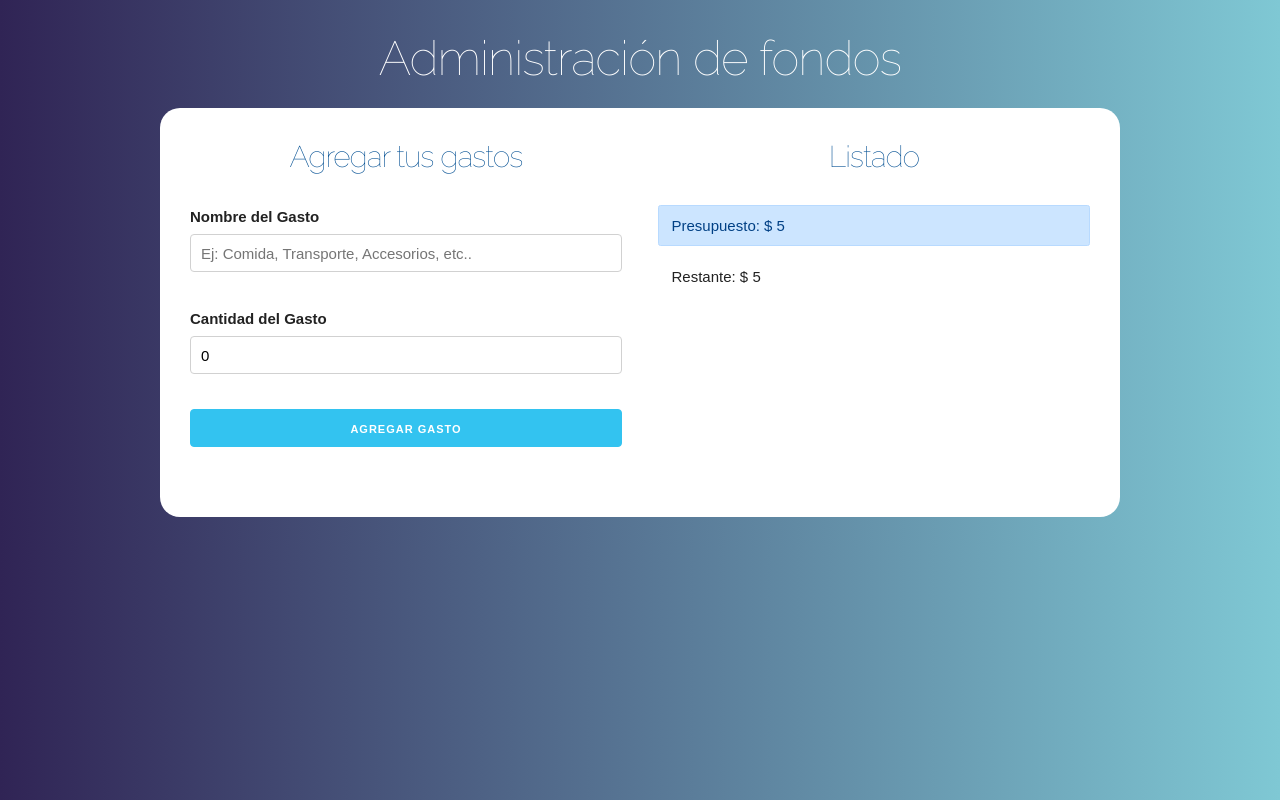
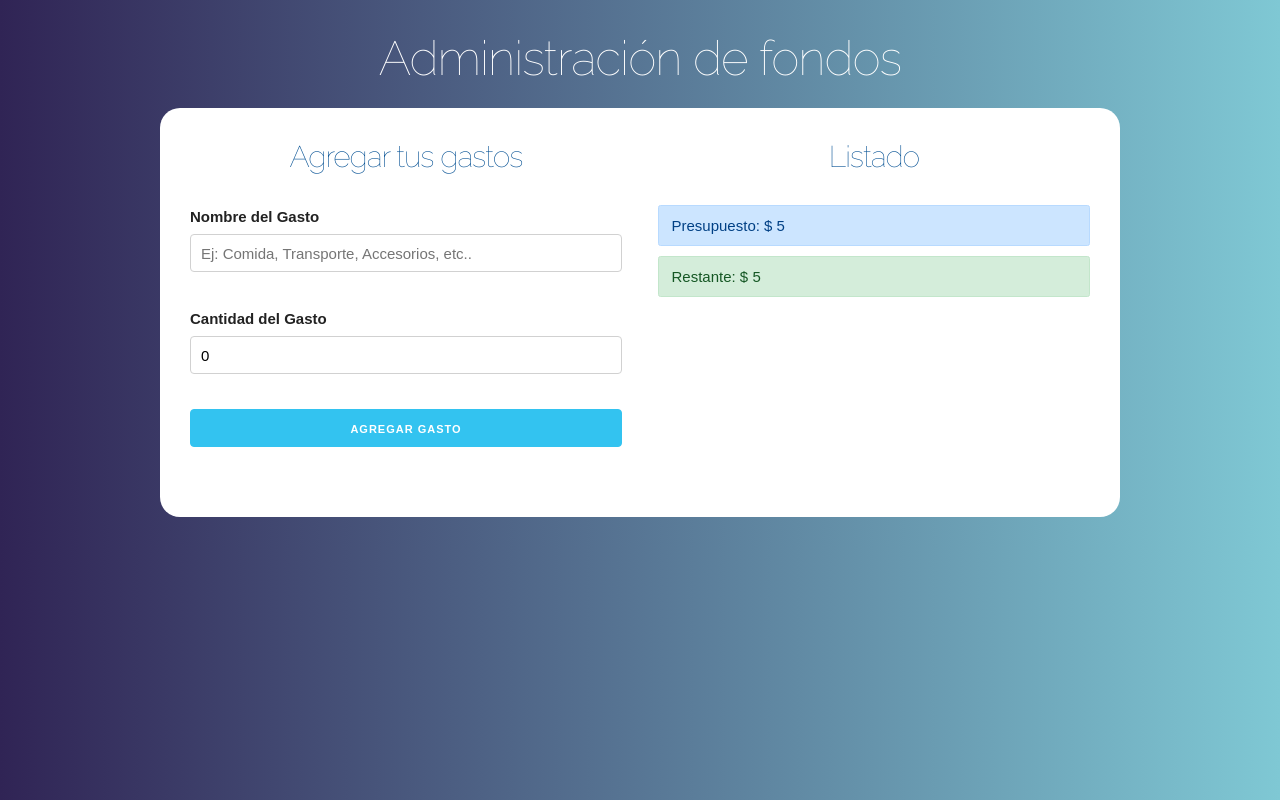
Before and after one commit to tomasgz7/CodeChallenge-ADF, a React (Create React App) app: page / in a window 1280 px wide. Both pictures are taken after typing "5" into the empty fields and a click on the input "Registrar". Built offline with nearby package versions, Linux system fonts and the light colour scheme.

Commit message:
agregando colores a medida que gastamos nuestro presupuesto.

```diff
--- a/src/App.js
+++ b/src/App.js
@@ -33,7 +33,7 @@
     guardarCrearGasto(false);
 
         }
-    }, [gasto]);
+    }, [gasto, creargasto, gastos, restante]);
 
 
 
--- a/src/components/ControlGastos.js
+++ b/src/components/ControlGastos.js
@@ -1,4 +1,5 @@
 import React, {Fragment} from 'react';
+import { revisarPresupuesto } from '../helpers';
 
 const ControlGastos = ({presupuesto, restante}) => {
     return (
@@ -6,7 +7,7 @@
            <div className='alert alert-primary'>
                 Presupuesto: $ {presupuesto}
         </div>
-        <div className='alert '>
+        <div className={revisarPresupuesto(presupuesto, restante)}>
                 Restante: $ {restante}
         </div>
         </Fragment>
--- /dev/null
+++ b/src/helpers.js
@@ -0,0 +1,13 @@
+export const revisarPresupuesto = (presupuesto, restante) => {
+    let clase;
+
+    if ( ( presupuesto / 4 ) > restante ) {
+        clase = 'alert alert-danger';
+    } else if ( (presupuesto / 2) > restante) {
+        clase = 'alert alert-warning';
+    } else {
+        clase = 'alert alert-success';
+    }
+
+    return clase;
+}
```
